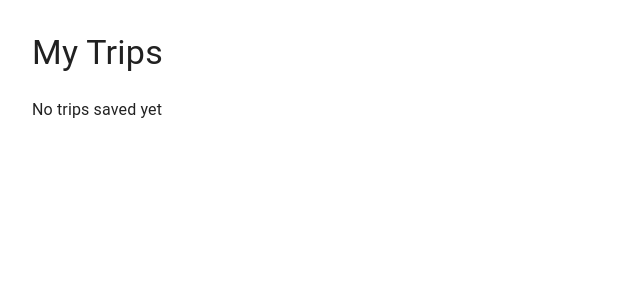
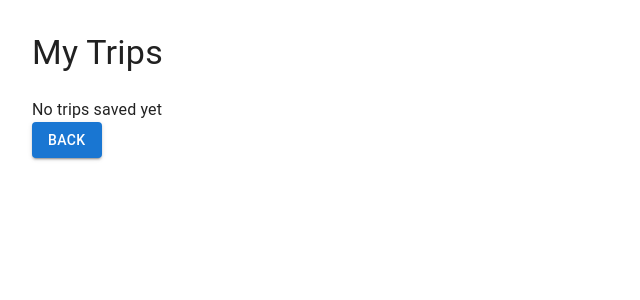
Before and after one commit to Crazy007101/Planning_trip, a React (Vite) app: page /trips in a window 1280 px wide. Shown: the top 300 px of the page, without its empty margins (0-640 px from the left). Built offline with nearby package versions, Linux system fonts and the light colour scheme.

Commit message:
feat: add button back in TripsList page

```diff
--- a/src/pages/TripsList.tsx
+++ b/src/pages/TripsList.tsx
@@ -1,9 +1,11 @@
 import { useEffect, useState } from 'react';
 import { Box, Typography, Card, CardContent, Button } from '@mui/material';
 import type { Trip } from '../types/types';
+import { useNavigate } from 'react-router-dom';
 
 export default function TripsList() {
   const [trips, setTrips] = useState<Trip[]>([]);
+  const navigate = useNavigate();
 
   useEffect(() => {
     const saved = localStorage.getItem('trips');
@@ -49,6 +51,9 @@
           </CardContent>
         </Card>
       ))}
+      <Button variant="contained" onClick={() => navigate('/')}>
+        Back
+      </Button>
     </Box>
   );
 }
```
